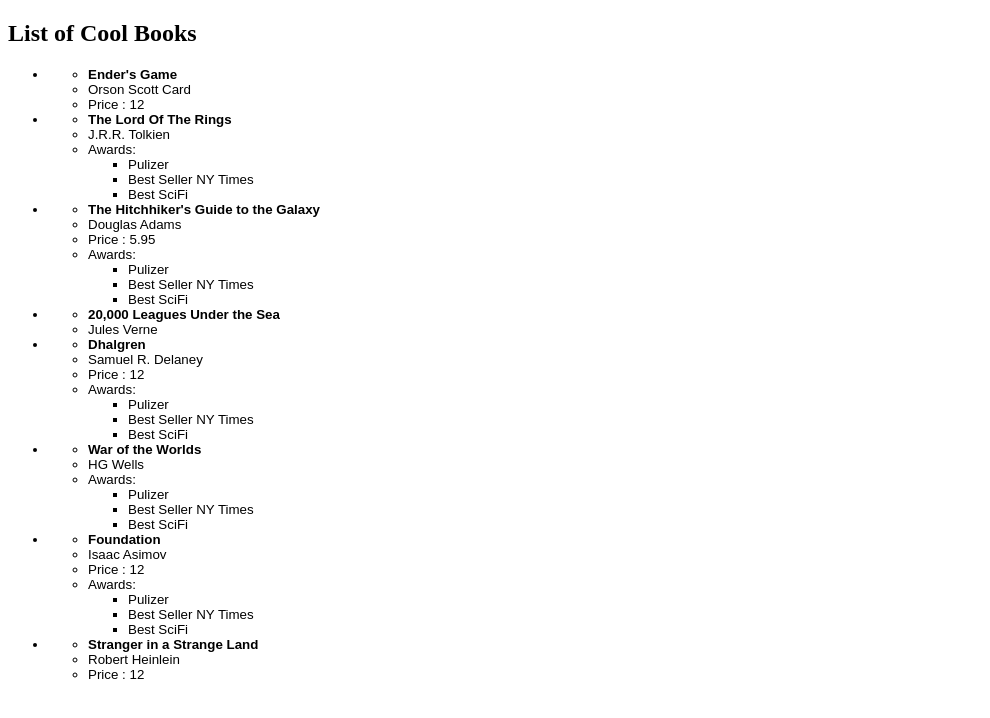
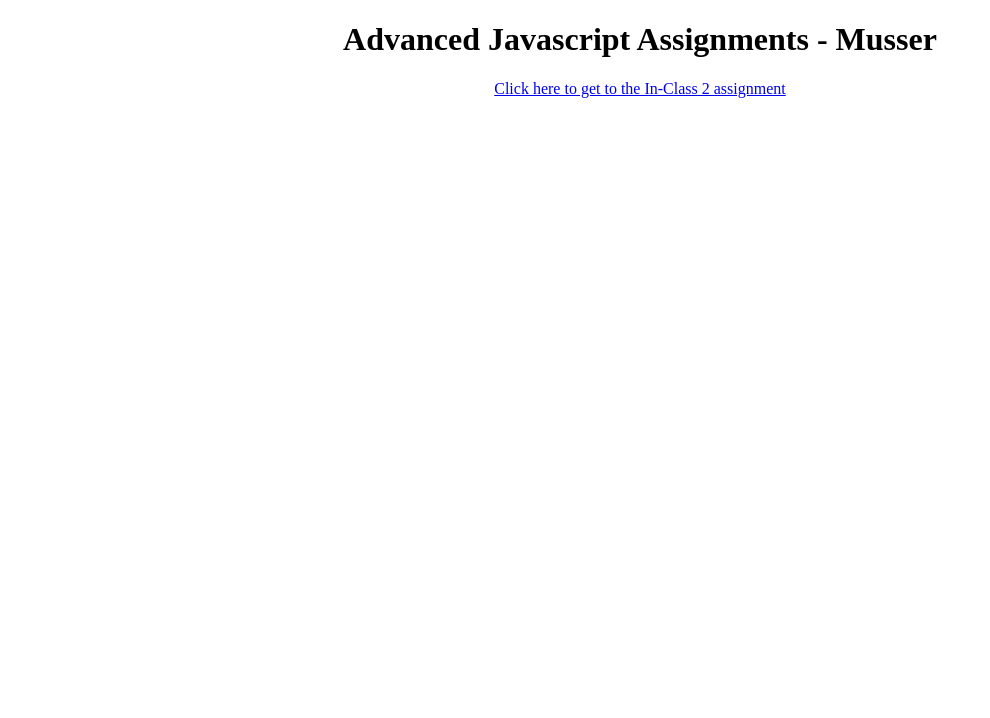
Before and after one commit to TheCatCoder/TheCatCoder.AdvancedJavascript.github.io, a plain HTML site: page index.html in a window 1280 px wide. Shown: the whole page, without its empty margins (0-990 px from the left). Drawn offline with Linux system fonts and the light colour scheme.

Commit message:
Started the actual index page

```diff
--- a/index.html
+++ b/index.html
@@ -2,24 +2,10 @@
 
 <html>
 				<head>
-					<title>List of Cool Books</title>
-					<script type="text/javascript" src="BookList.js"></script>
-					<script src="GetList.js" type="text/javascript"></script>
-					<meta charset="UTF-8">
-					<meta name="viewport" content="width=device-width, initial-scale=1.0">
-					<style>
-						li{
-							font-size : 10pt;
-							font-family : "Arial";
-						}
-					</style>
+					<title>Advanced Javascript Assignments - Musser</title>
 				</head>
-				<body>
-				<div id="main">Things should appear here</div>
-					<script>
-						console.log("Start")
-						myFunction(Books);
-						console.log("Finish")
-					</script>
-				</body>
+				<body><center>
+				<h1>Advanced Javascript Assignments - Musser</h1>
+				<p><a href="https://spandan22.github.io/TheCatCoder.AdvancedJavascript.github.io/inClass2">Click here to get to the In-Class 2 assignment</a></p>
+			</center></body>
 </html>
```
